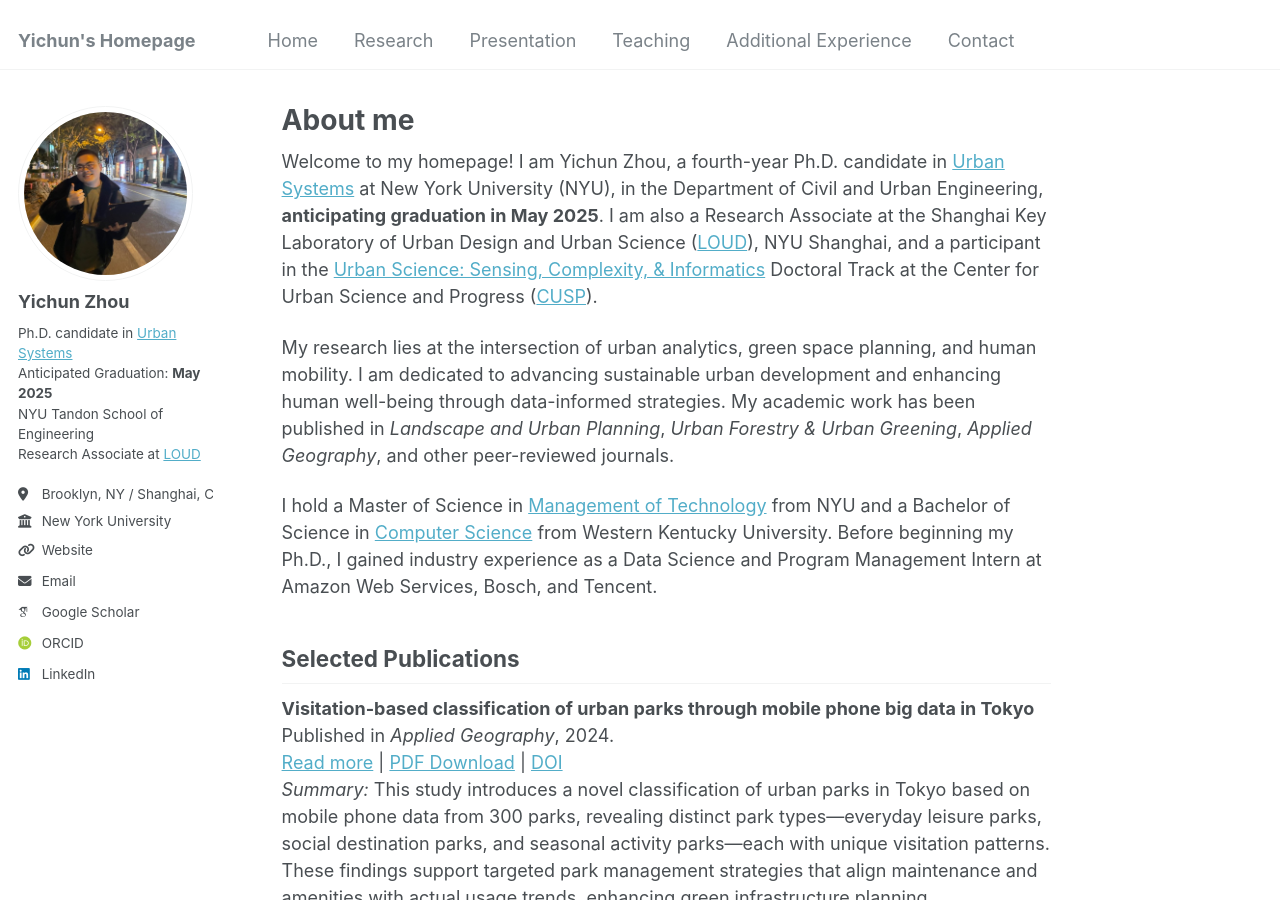
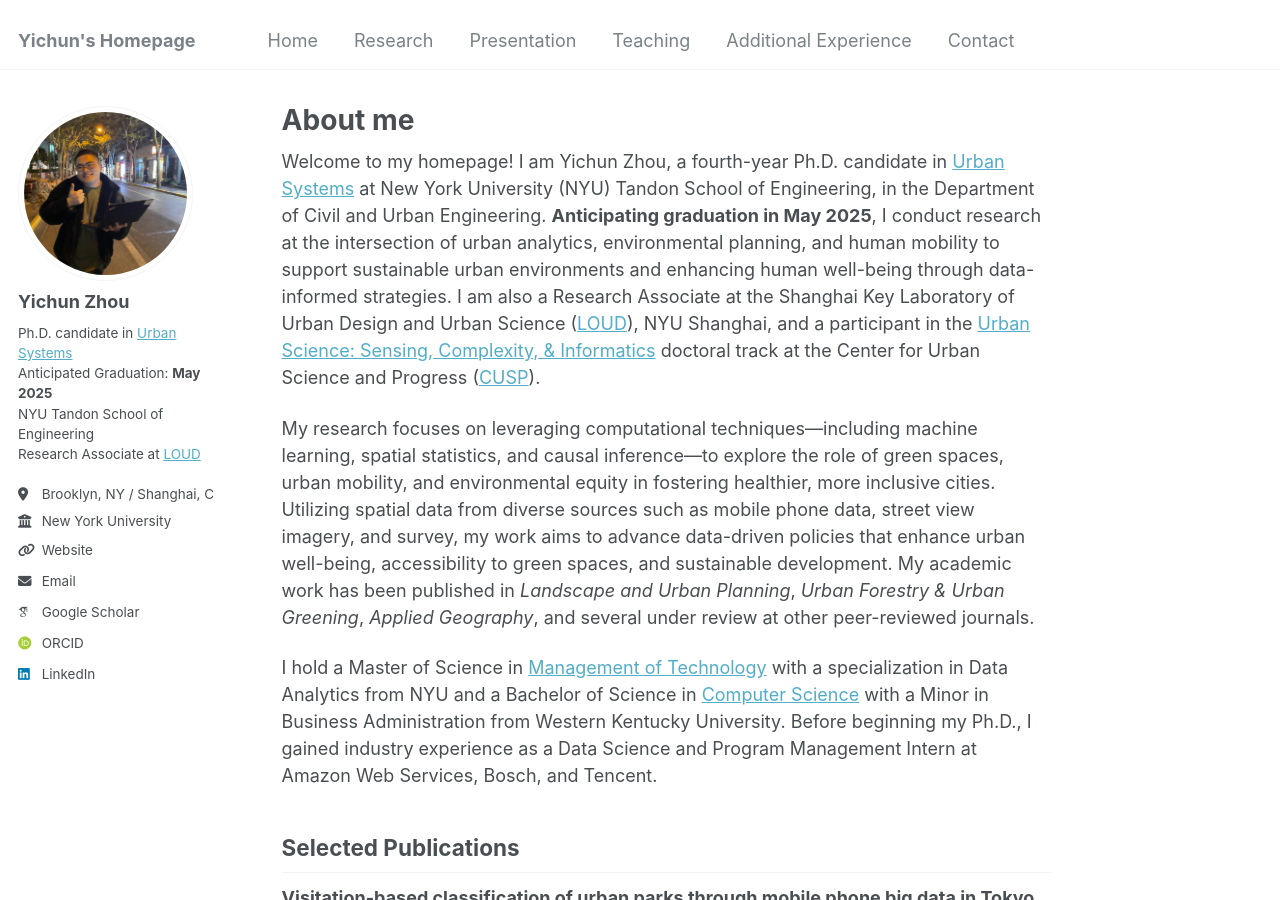
Before and after one commit to yichunzhou12/yichunzhou12.github.io, a Jekyll site: the page built from _pages/about.md, in a window 1280 px wide and 900 px high. Built offline with Jekyll 4.4.1, drawn with Linux system fonts in a browser that asks for light colours; some web fonts are replaced.

Commit message:
updated main page

```diff
--- a/_data/navigation.yml
+++ b/_data/navigation.yml
@@ -6,7 +6,7 @@
 
 main:
   - title: "Home"
-    url: /about/
+    url: /
 
   - title: "Research"
     url: /publications/
--- a/_pages/about.md
+++ b/_pages/about.md
@@ -7,11 +7,11 @@
   - /about.html
 ---
 
-Welcome to my homepage! I am Yichun Zhou, a fourth-year Ph.D. candidate in [Urban Systems](https://engineering.nyu.edu/academics/programs/urban-systems-phd) at New York University (NYU), in the Department of Civil and Urban Engineering, **anticipating graduation in May 2025**. I am also a Research Associate at the Shanghai Key Laboratory of Urban Design and Urban Science ([LOUD](https://urban.shanghai.nyu.edu/)), NYU Shanghai, and a participant in the [Urban Science: Sensing, Complexity, & Informatics](https://engineering.nyu.edu/urban-science-sensing-complexity-informatics-doctoral-track) Doctoral Track at the Center for Urban Science and Progress ([CUSP](https://engineering.nyu.edu/research-innovation/centers/cusp)).
+Welcome to my homepage! I am Yichun Zhou, a fourth-year Ph.D. candidate in [Urban Systems](https://engineering.nyu.edu/academics/programs/urban-systems-phd) at New York University (NYU) Tandon School of Engineering, in the Department of Civil and Urban Engineering. **Anticipating graduation in May 2025**, I conduct research at the intersection of urban analytics, environmental planning, and human mobility to support sustainable urban environments and enhancing human well-being through data-informed strategies. I am also a Research Associate at the Shanghai Key Laboratory of Urban Design and Urban Science ([LOUD](https://urban.shanghai.nyu.edu/)), NYU Shanghai, and a participant in the [Urban Science: Sensing, Complexity, & Informatics](https://engineering.nyu.edu/urban-science-sensing-complexity-informatics-doctoral-track) doctoral track at the Center for Urban Science and Progress ([CUSP](https://engineering.nyu.edu/research-innovation/centers/cusp)).
 
-My research lies at the intersection of urban analytics, green space planning, and human mobility. I am dedicated to advancing sustainable urban development and enhancing human well-being through data-informed strategies. My academic work has been published in *Landscape and Urban Planning*, *Urban Forestry & Urban Greening*, *Applied Geography*, and other peer-reviewed journals.
+My research focuses on leveraging computational techniques—including machine learning, spatial statistics, and causal inference—to explore the role of green spaces, urban mobility, and environmental equity in fostering healthier, more inclusive cities. Utilizing spatial data from diverse sources such as mobile phone data, street view imagery, and survey, my work aims to advance data-driven policies that enhance urban well-being, accessibility to green spaces, and sustainable development. My academic work has been published in *Landscape and Urban Planning*, *Urban Forestry & Urban Greening*, *Applied Geography*, and several under review at other peer-reviewed journals.
 
-I hold a Master of Science in [Management of Technology](https://engineering.nyu.edu/academics/programs/management-technology-ms-campus) from NYU and a Bachelor of Science in [Computer Science](https://www.wku.edu/cs/) from Western Kentucky University. Before beginning my Ph.D., I gained industry experience as a Data Science and Program Management Intern at Amazon Web Services, Bosch, and Tencent.
+I hold a Master of Science in [Management of Technology](https://engineering.nyu.edu/academics/programs/management-technology-ms-campus) with a specialization in Data Analytics from NYU and a Bachelor of Science in [Computer Science](https://www.wku.edu/cs/) with a Minor in Business Administration from Western Kentucky University. Before beginning my Ph.D., I gained industry experience as a Data Science and Program Management Intern at Amazon Web Services, Bosch, and Tencent.
 
 
 ## Selected Publications
```
Also changed, not shown: other parts of _pages/about.md (+1 -1 lines).
